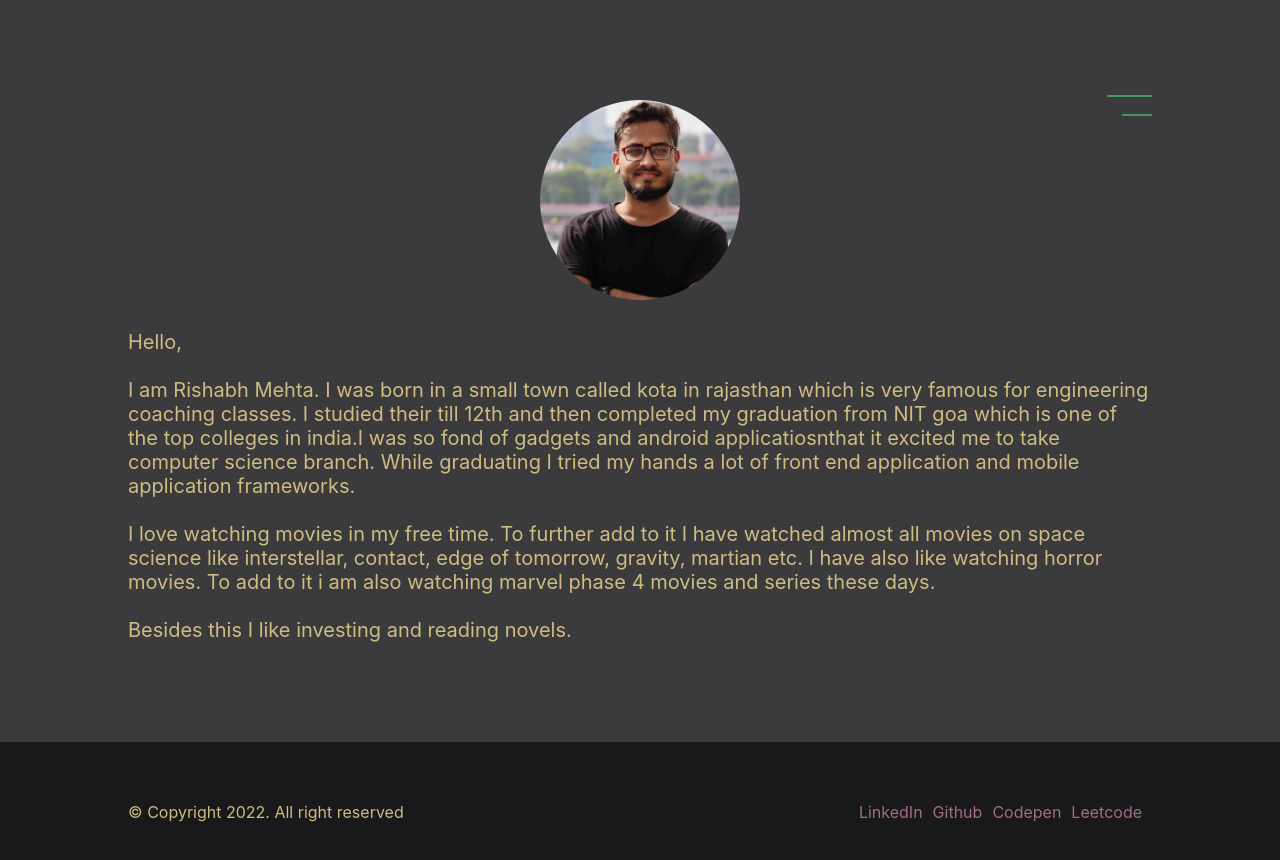
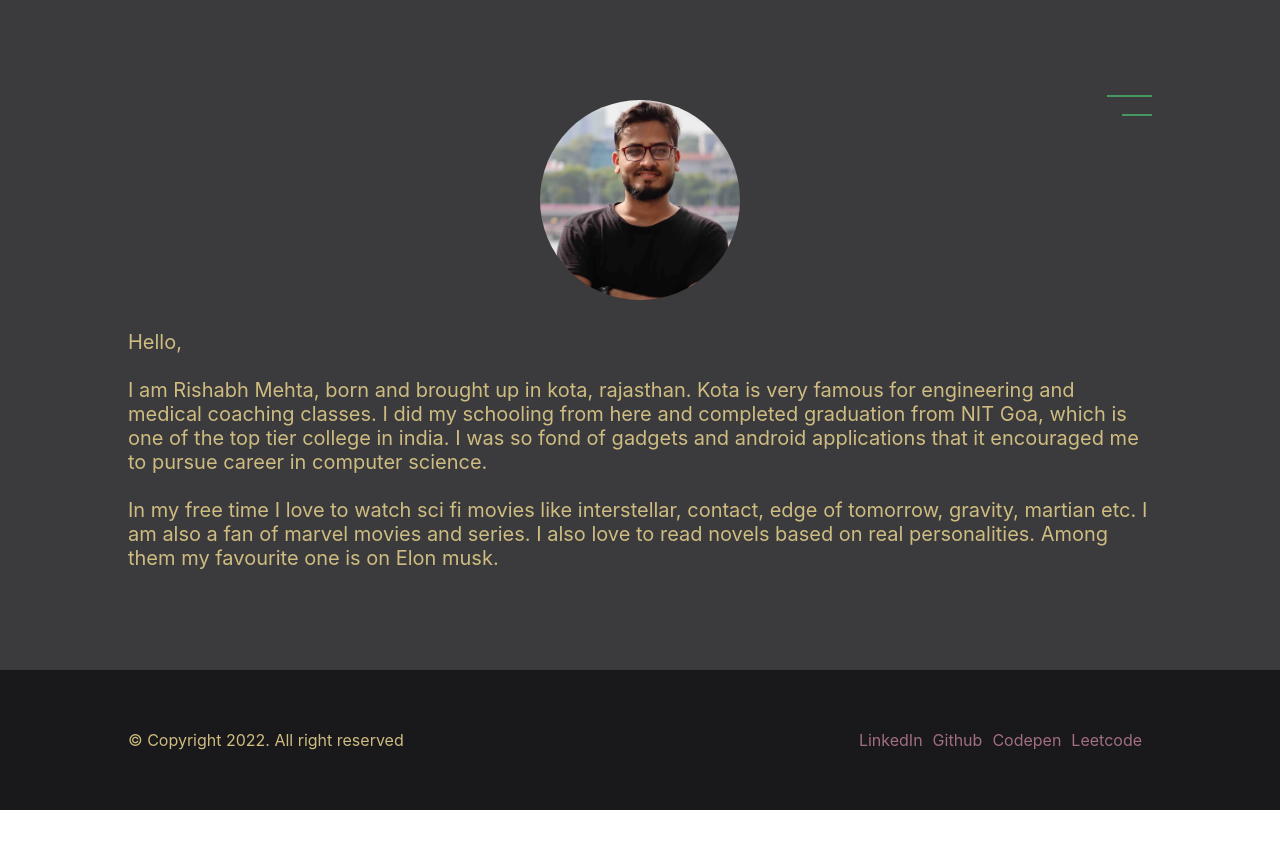
Before and after one commit to mehtarishabh/onerishabh, a React (Create React App) app: page /about in a window 1280 px wide. Shown: the top 860 px of the page. After the commit the page ends 810 px from the top, so only its background shows below. Built offline with nearby package versions, Linux system fonts and the light colour scheme.

Commit message:
small fixes

```diff
--- a/src/pages/About/About.js
+++ b/src/pages/About/About.js
@@ -6,16 +6,13 @@ function About() {
       <img className='About_image' alt="rishabh" src={window.location.origin + '/images/rishabh.jpg'}></img>
       <div className='About_text'>
         Hello, <br /><br />
-        I am Rishabh Mehta. I was born in a small town called kota in rajasthan which is very famous for engineering coaching classes.
-        I studied their till 12th and then completed my graduation from NIT goa which is one of the top colleges in india.I was
-        so fond of gadgets and android applicatiosnthat it excited me to take computer science branch. While graduating I tried my hands
-        a lot of front end application and mobile application frameworks.
+        I am Rishabh Mehta, born and brought up in kota, rajasthan. Kota is very famous for engineering and medical coaching classes.
+        I did my schooling from here and completed graduation from NIT Goa, which is one of the top tier college in india. I was
+        so fond of gadgets and android applications that it encouraged me to pursue career in computer science.
         <br /><br />
-        I love watching movies in my free time. To further add to it I have watched almost all movies on space science like interstellar,
-        contact, edge of tomorrow, gravity, martian etc. I have also like watching horror movies. To add to it i am also watching marvel phase 4 movies
-        and series these days.
-        <br /><br />
-        Besides this I like investing and reading novels.
+        In my free time I love to watch sci fi movies like interstellar, contact, edge of tomorrow, gravity, martian etc. I am also a fan
+        of marvel movies and series. I also love to read novels based on real personalities. Among them my favourite one
+        is on Elon musk.
       </div>
     </div>
   );
```
